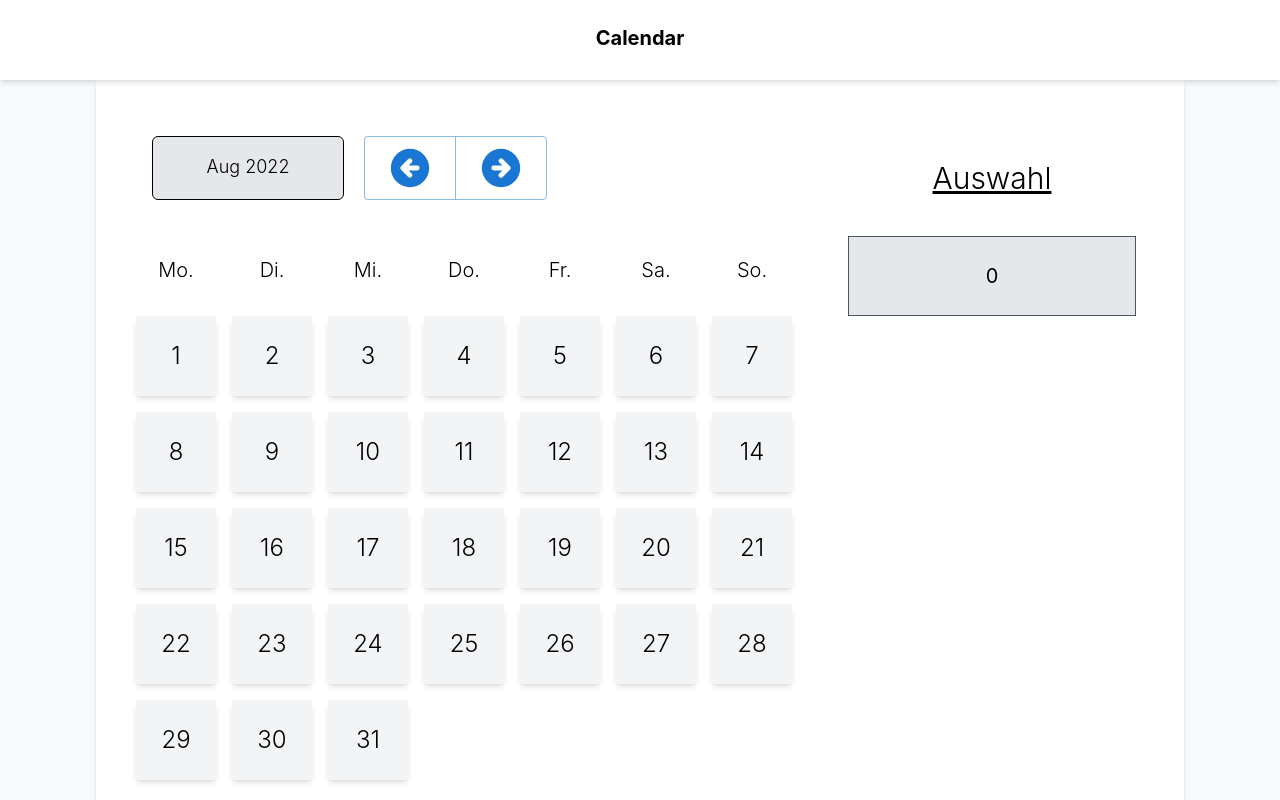
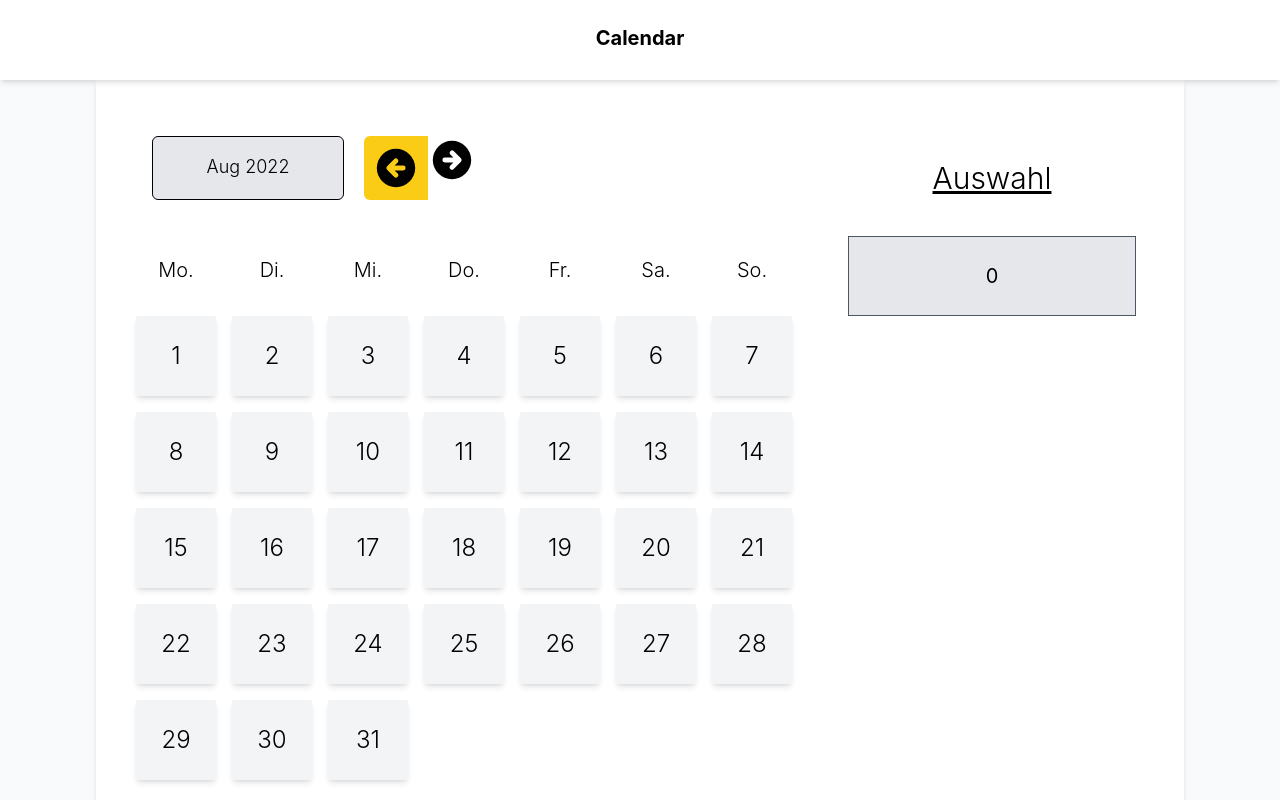
Before and after one commit to SimonHls/DojoSignup, a React (Create React App) app in the folder dojosignup/: page / in a window 1280 px wide. Built offline with nearby package versions, Linux system fonts and the light colour scheme.

Commit message:
minimal changes

```diff
--- a/dojosignup/src/components/Calendar.js
+++ b/dojosignup/src/components/Calendar.js
@@ -14,9 +14,10 @@ function Calendar() {
 
 
   useEffect(() => {
+    //create an array with leading 0 up to first calender day of month, then 1 - days of month
     const createDayArray = () => {
       var dayArray = Array(35);
-      //Wie viele Tage hat der Monat?
+      //WHow many days in a month
       var daysInMonth = getDaysInMonth(selectedMonth.getFullYear(), selectedMonth.getMonth());
       console.log(daysInMonth);
 
--- a/dojosignup/src/components/CalendarDay.js
+++ b/dojosignup/src/components/CalendarDay.js
@@ -14,6 +14,7 @@ function CalendarDay(props) {
   };
 
   useEffect(() => {
+    //Set isSelected to true, if day is clicked and not already selected
     const handleSelectionChange = () => {
       if (props.day === selectedDay && props.day !== 0) {
         setIsSelected(true);
@@ -26,6 +27,7 @@ function CalendarDay(props) {
     handleSelectionChange();
   }, [selectedDay])
 
+  //check if real day is selected (wrong days have props.day = 0)
   if (props.day !== 0) {
   return (
     <div className={`w-20 h-20 rounded-sm flex justify-center shadow-md
@@ -37,8 +39,7 @@ function CalendarDay(props) {
   )}
   else {
     return (
-      <div className='w-20 h-20 opacity-0'>
-      </div>
+      <div className='w-20 h-20 opacity-0' />
     )}
 }
 
--- a/dojosignup/src/components/MonthPicker.js
+++ b/dojosignup/src/components/MonthPicker.js
@@ -25,14 +25,16 @@ function MonthPicker() {
       <div className=' w-48 h-18 border-black border rounded-md bg-gray-200 text-center inline-block align-middle'>
         <h1 className=' mt-4 font-light text-lg'> { Moment(selectedMonth).format('MMM YYYY') } </h1>
       </div>
-      <ButtonGroup size="large" aria-label="large button group">
-        <Button>
-          <ArrowCircleLeftIcon className=' w-12 h-12' onClick={handlePrevMonth}/>
-        </Button>
-        <Button>
-          <ArrowCircleRightIcon className=' w-12 h-12' onClick={handleNextMonth}/>
-        </Button>
-      </ButtonGroup>
+      <div className='flex'>
+        <div className='bg-yellow-400 p-2 rounded-bl-md rounded-tl-md cursor-pointer
+              hover:bg-yellow-200'
+             onClick={handlePrevMonth}>
+          <ArrowCircleLeftIcon className=' w-12 h-12'/>
+        </div>
+        <div onClick={handleNextMonth}>
+          <ArrowCircleRightIcon className=' w-12 h-12'/>
+        </div>
+      </div>
     </div>
   )
 }
```
